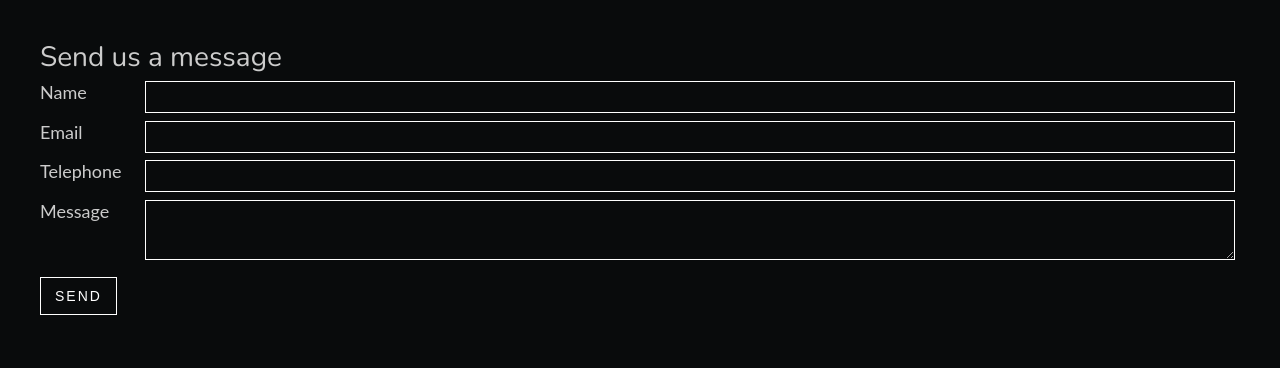
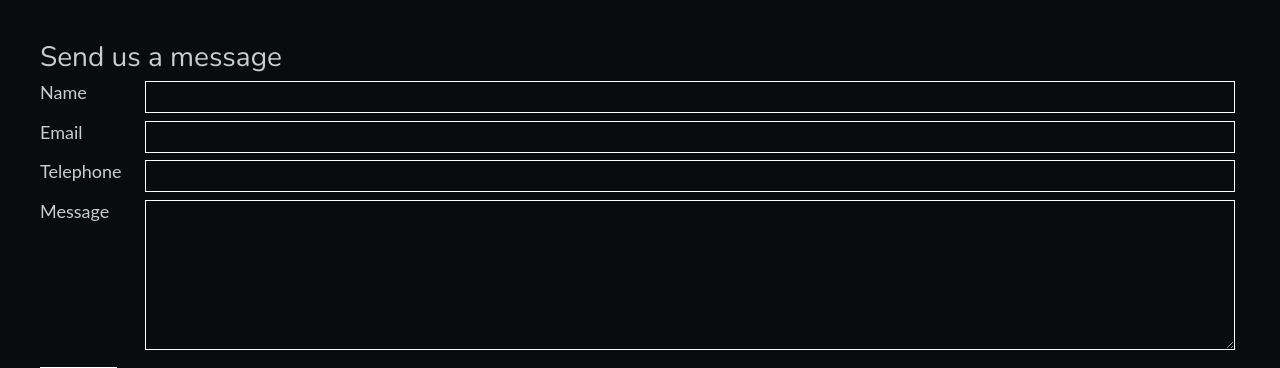
Before and after one commit to s00pGuY/RoomFourDessert, a PHP site: page /contact-us.php in a window 1280 px wide. Shown: the part 413-781 px from the top of the page. Run offline with PHP 8.4, Linux system fonts and the light colour scheme; some libraries are stand-ins or nearby versions.

Commit message:
added max width for contact form

```diff
--- a/assets/css/style.css
+++ b/assets/css/style.css
@@ -405,6 +405,10 @@ p {
 	height: 100%;
 }
 
+.contact .wrapper {
+	max-width: 70rem;
+}
+
 label, .contact .btn {
 	display: inline-block;
 	width: 10rem;
@@ -574,6 +578,10 @@ textarea.formInput {
 		width: auto;
 		height: 25rem;
 	}
+
+	textarea.formInput {
+		min-height: 10rem;
+	}
 }
 
 @media (min-width: 976px) {
@@ -601,6 +609,10 @@ textarea.formInput {
 	.img-gallery .split.flex {
 		width: 50rem;
 		height: 50rem;
+	}
+
+	textarea.formInput {
+		min-height: 15rem;
 	}
 }
 
```
